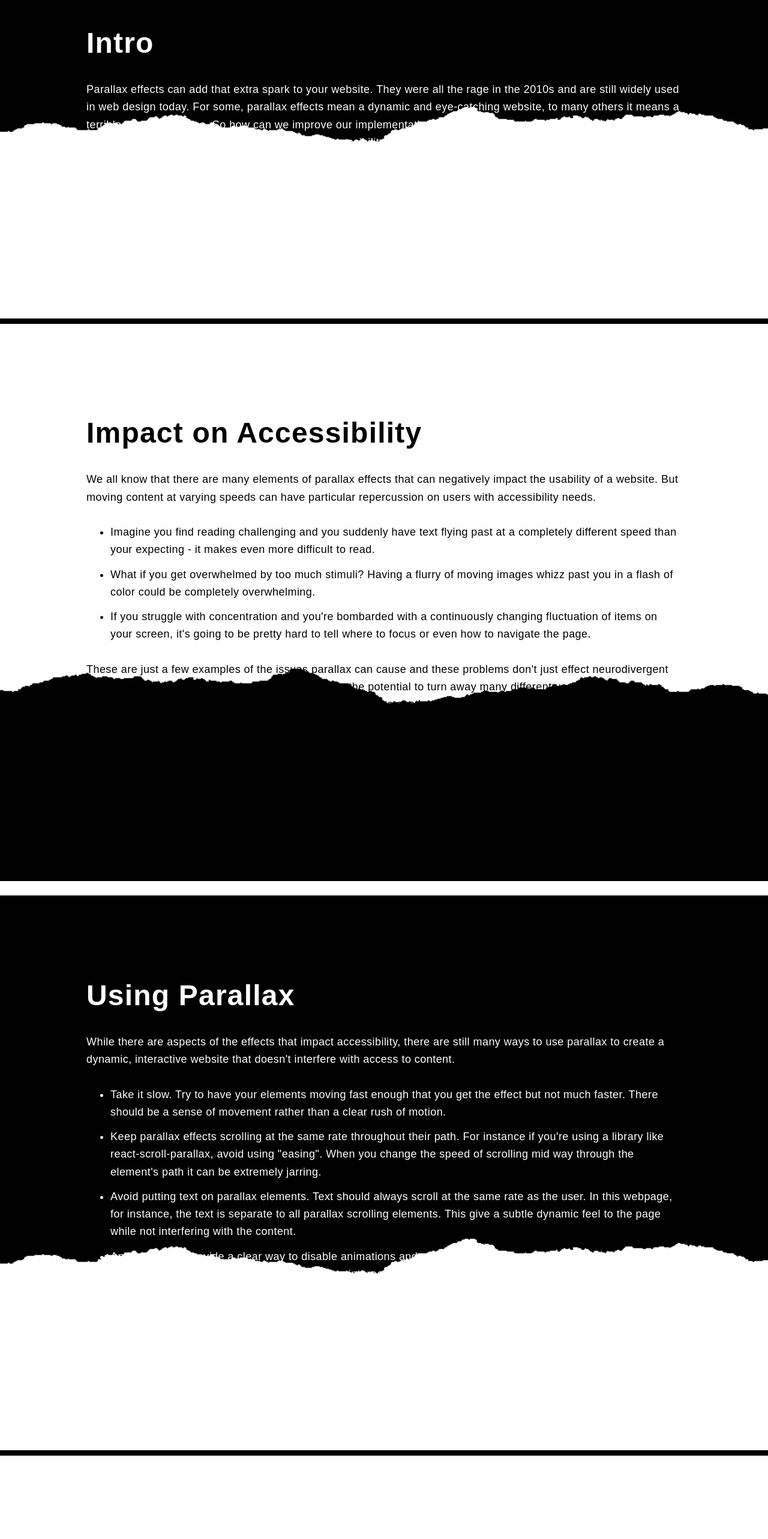
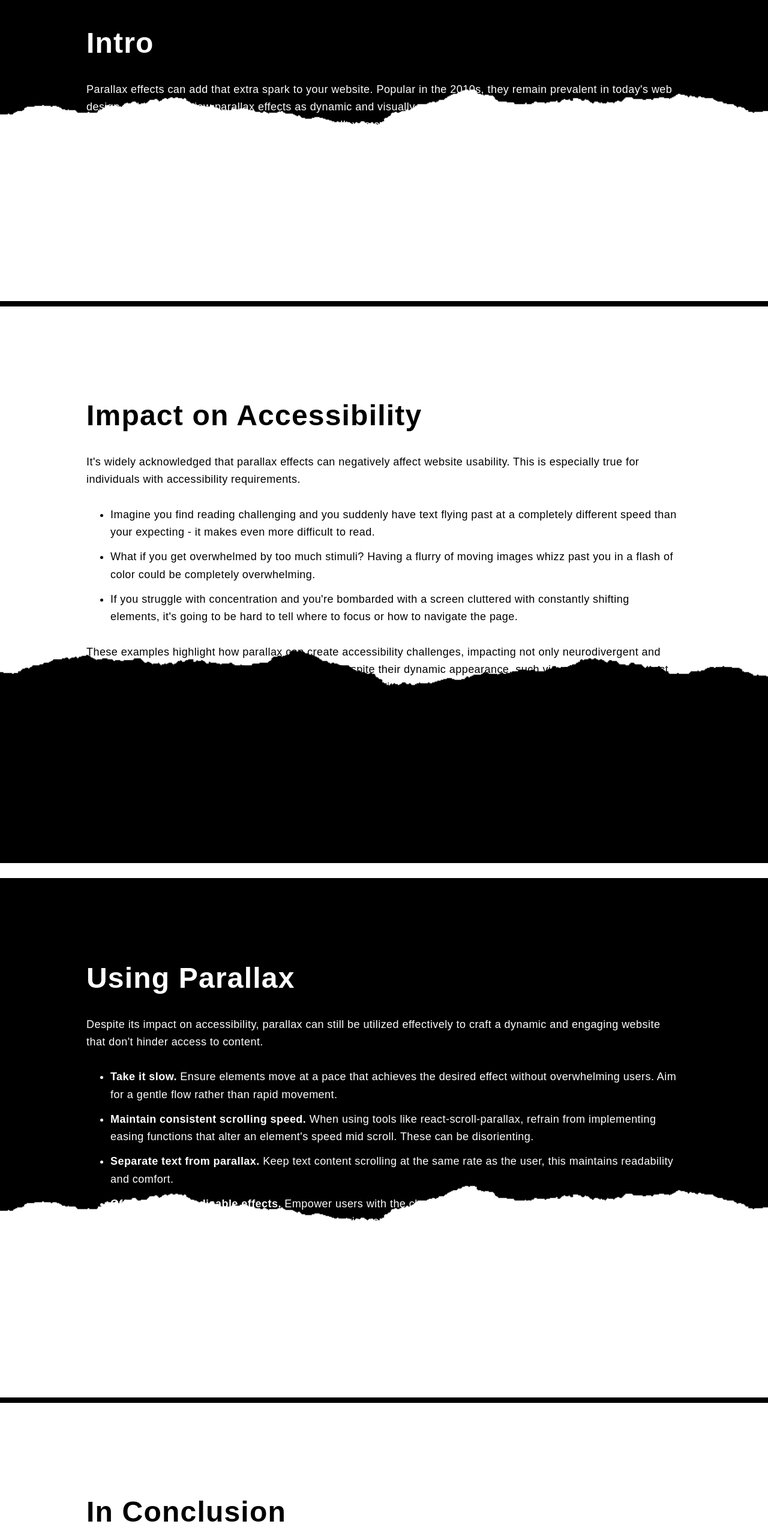
Before and after one commit to ElSmith7/accessibility-with-parallax, a React (Create React App) app: page / in a window 1280 px wide. Shown: the part 840-3406 px from the top of the page at 60% size. Built offline with nearby package versions, Linux system fonts and the light colour scheme.

Commit message:
Updated content.jsx
Fixed grammar and phrasing. Edited sections to avoid repition and create engaging, informative content

```diff
--- a/src/components/content.tsx
+++ b/src/components/content.tsx
@@ -38,13 +38,12 @@ const Content: React.FC<ContentProps> = ({ parallaxEnabled }) => {
           </h1>
           <br />
           <p className="text-lg tracking-wide leading-relaxed">
-            Parallax effects can add that extra spark to your website. They were
-            all the rage in the 2010s and are still widely used in web design
-            today. For some, parallax effects mean a dynamic and eye-catching
-            website, to many others it means a terrible user experience. So how
-            can we improve our implementation of parallax effects and use it to
-            create dynamic websites that have little to no interference with
-            accessibility needs. Let's dive in!
+            Parallax effects can add that extra spark to your website. Popular
+            in the 2010s, they remain prevalent in today's web design. While
+            some view parallax effects as dynamic and visually appealing, others
+            find them to detract from the user experience. So, how can we refine
+            our use of parallax to create dynamic websites that minimally impact
+            accessibility?
           </p>
         </div>
       </div>
@@ -60,11 +59,11 @@ const Content: React.FC<ContentProps> = ({ parallaxEnabled }) => {
           <br />
           <div className="text-lg tracking-wide leading-relaxed">
             <p>
-              We all know that there are many elements of parallax effects that
-              can negatively impact the usability of a website. But moving
-              content at varying speeds can have particular repercussion on
-              users with accessibility needs.
+              It's widely acknowledged that parallax effects can negatively
+              affect website usability. This is especially true for individuals
+              with accessibility requirements.
             </p>
+
             <br />
             <ul className="list-disc ml-10">
               <li className="mb-3">
@@ -79,19 +78,17 @@ const Content: React.FC<ContentProps> = ({ parallaxEnabled }) => {
               </li>
               <li>
                 If you struggle with concentration and you're bombarded with a
-                continuously changing fluctuation of items on your screen, it's
-                going to be pretty hard to tell where to focus or even how to
-                navigate the page.
+                screen cluttered with constantly shifting elements, it's going
+                to be hard to tell where to focus or how to navigate the page.
               </li>
             </ul>
             <br />
             <p>
-              These are just a few examples of the issues parallax can cause and
-              these problems don't just effect neurodivergent and disabled
-              people. Using these visual effects has the potential to turn away
-              many different users as while they might look "dynamic" they can
-              have a negative impact on the aesthetic functionality of your
-              website.
+              These examples highlight how parallax can create accessibility
+              challenges, impacting not only neurodivergent and disabled
+              individuals but also a broader audience. Despite their dynamic
+              appearance, such visual effects can detract from the overall
+              functionality and user experience of a website.
             </p>
           </div>
         </div>
@@ -108,35 +105,33 @@ const Content: React.FC<ContentProps> = ({ parallaxEnabled }) => {
           <br />
           <div className="text-lg tracking-wide leading-relaxed">
             <p>
-              While there are aspects of the effects that impact accessibility,
-              there are still many ways to use parallax to create a dynamic,
-              interactive website that doesn't interfere with access to content.
+              Despite its impact on accessibility, parallax can still be
+              utilized effectively to craft a dynamic and engaging website that
+              don't hinder access to content.
             </p>
+
             <br />
             <ul className="list-disc ml-10">
               <li className="mb-3">
-                Take it slow. Try to have your elements moving fast enough that
-                you get the effect but not much faster. There should be a sense
-                of movement rather than a clear rush of motion.
+                <b>Take it slow.</b> Ensure elements move at a pace that
+                achieves the desired effect without overwhelming users. Aim for
+                a gentle flow rather than rapid movement.
               </li>
               <li className="mb-3">
-                Keep parallax effects scrolling at the same rate throughout
-                their path. For instance if you're using a library like
-                react-scroll-parallax, avoid using "easing". When you change the
-                speed of scrolling mid way through the element's path it can be
-                extremely jarring.
+                <b>Maintain consistent scrolling speed.</b> When using tools
+                like react-scroll-parallax, refrain from implementing easing
+                functions that alter an element's speed mid scroll. These can be
+                disorienting.
               </li>
               <li className="mb-3">
-                Avoid putting text on parallax elements. Text should always
-                scroll at the same rate as the user. In this webpage, for
-                instance, the text is separate to all parallax scrolling
-                elements. This give a subtle dynamic feel to the page while not
-                interfering with the content.
+                <b>Separate text from parallax.</b> Keep text content scrolling
+                at the same rate as the user, this maintains readability and
+                comfort.
               </li>
               <li>
-                And of course, provide a clear way to disable animations and
-                effects. Give the user control of their experience because after
-                all, some would still much rather interact with a static UI.
+                <b>Offer options to disable effects.</b> Empower users with the
+                choice to turn off animations and parallax features, catering to
+                those who prefer a more static experience.
               </li>
             </ul>
           </div>
@@ -154,22 +149,23 @@ const Content: React.FC<ContentProps> = ({ parallaxEnabled }) => {
           <br />
           <div className="text-lg tracking-wide leading-relaxed">
             <p>
-              When designing and coding with accessibility in mind iot's
-              important to remember everyone's different and one of the best
-              hings you can do to see if and how your parallax effects might
-              impact it is to get users to test it and give you direct feedback
-              on it. Keep in mind that moving effects and animations aren't the
-              only thing that alter a user's experience. There are many design
-              choices that have an impact. For instance fonts, line height,
-              letter spacing, margins, color contrast will all have an impact on
-              the accessibility of your website. Below I have listen some
-              resources on accessibility and design that might come in handy!
+              <p>
+                In the realm of accessibility-focused design and development,
+                acknowledging that every user's needs are different is crucial.
+                Engaging users in testing and soliciting direct feedback on
+                parallax effects is invaluable. Remember, it's not just
+                animations and motion effects that influence user experience.
+                Elements like font choice, line height, letter spacing, margins,
+                and color contrast also play significant roles in accessibility.
+                Below, you'll find a selection of resources on accessibility and
+                design that might be helpful going forward!
+              </p>
             </p>
             <br />
             <ul className="list-disc ml-10">
               <li className="mb-3">
-                "What Parallax Lacks" by Katie Sherwin. A comprehensive article
-                on usability with parallax.
+                <b>"What Parallax Lacks"</b> by Katie Sherwin. A comprehensive
+                article on usability with parallax.
                 <a
                   className="hover:opacity-60 italic"
                   href="https://www.nngroup.com/articles/parallax-usability/#:~:text=Summary%3A%20Parallax%2Dscrolling%20effects%20add,benefits%20are%20worth%20the%20cost."
@@ -180,9 +176,9 @@ const Content: React.FC<ContentProps> = ({ parallaxEnabled }) => {
                 </a>
               </li>
               <li className="mb-3">
-                "Accessible Website Design for the Neurospicy" by Stephanie
-                Shaw. Stephanie's talk at React Advanced London 2023 covering
-                accessibility in web design.
+                <b>"Accessible Website Design for the Neurospicy"</b> by
+                Stephanie Shaw. Stephanie's talk at React Advanced London 2023
+                covering accessibility in web design.
                 <a
                   className="hover:opacity-60 italic"
                   href="https://portal.gitnation.org/contents/thinking-differently-about-a11y-accessible-website-design-for-the-neurospicy"
@@ -193,8 +189,8 @@ const Content: React.FC<ContentProps> = ({ parallaxEnabled }) => {
                 </a>
               </li>
               <li>
-                "Web Content Accessibility Guidelines (WCAG) 2.2" from W3C. A
-                wide range of recommendations for making Web content more
+                <b>"Web Content Accessibility Guidelines (WCAG) 2.2"</b> from
+                W3C. A wide range of recommendations for making Web content more
                 accessible.
                 <a
                   className="hover:opacity-60 italic"
```
